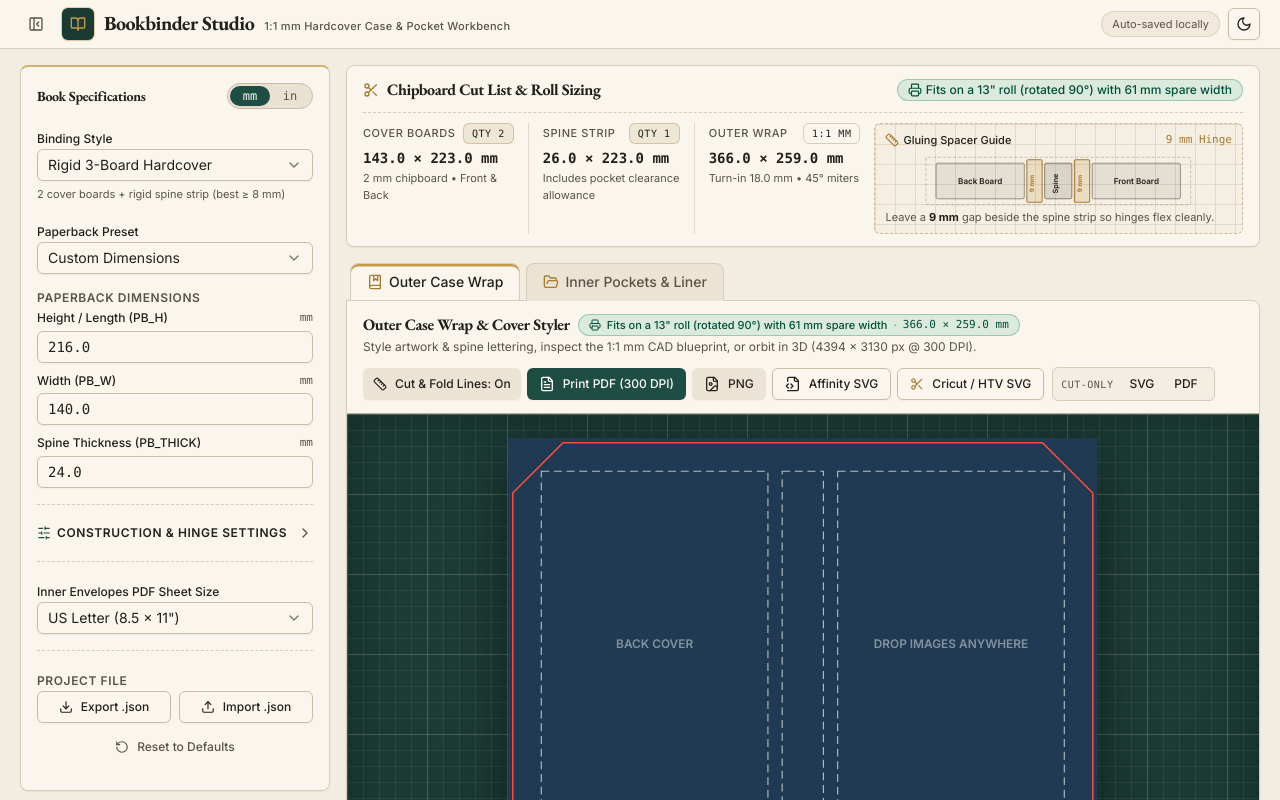
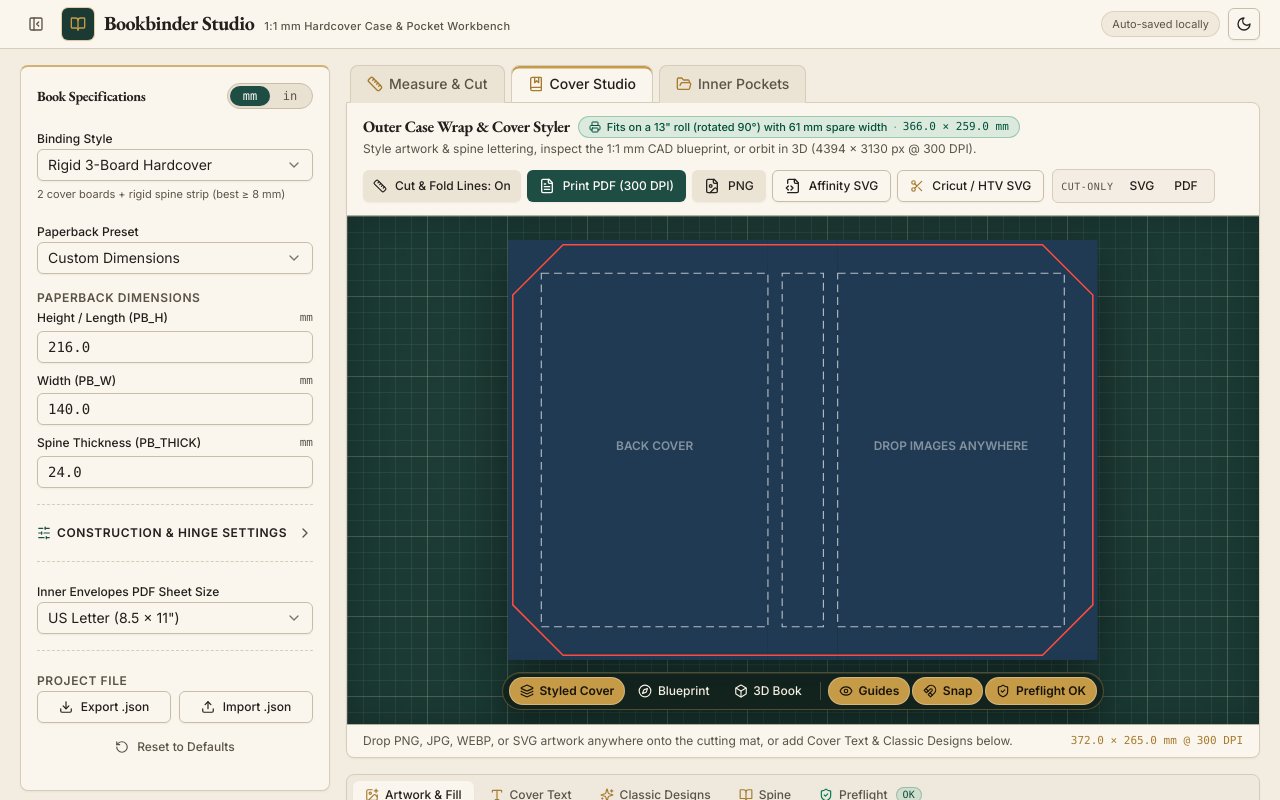
Before and after one commit to anujgtm1/Bookbinder, a React (Vite) app: page / in a window 1280 px wide. Shown: the top 800 px of the page. Built offline with nearby package versions, Linux system fonts and the light colour scheme.

Commit message:
feat(ui): wire 3-tab Hybrid Workbench and Built-In Inner Pockets notice for 1-piece slip cover

```diff
--- a/src/App.tsx
+++ b/src/App.tsx
@@ -1,8 +1,10 @@
-import { BookMarked, FolderOpen } from 'lucide-react';
+import { BookMarked, CheckCircle2, FolderOpen, Ruler } from 'lucide-react';
 import { useEffect, useMemo, useState } from 'react';
-import { CutListCard } from '@/components/CutListCard';
 import { Header } from '@/components/Header';
+import { MeasureAndCutPanel } from '@/components/MeasureAndCutPanel';
 import { SidebarControls } from '@/components/SidebarControls';
+import { Badge } from '@/components/ui/badge';
+import { Button } from '@/components/ui/button';
 import { Tabs, TabsContent, TabsList, TabsTrigger } from '@/components/ui/tabs';
 import { calculateCaseGeometry } from '@/core/geometry';
 import { generateInnerTemplatesPdf, generateOuterWrapPdf } from '@/core/pdfExport';
@@ -20,7 +22,7 @@ import { BookParametersModel, type BookParameters } from '@/types/bookParams';
 import { BookbinderProjectModel, type BookbinderProject } from '@/types/project';
 import { CoverStudioModel, type CoverStudioState } from '@/types/studio';
 
-type WorkspaceTab = 'outer' | 'pockets';
+type WorkspaceTab = 'measure' | 'outer' | 'pockets';
 
 export function App() {
   const [project, setProject] = useState<BookbinderProject>(() => loadProjectFromStorage());
@@ -41,7 +43,16 @@ export function App() {
     }
   }, [project]);
 
+  const isSoftcoverJacket = project.parameters.bindingStyle === 'softcover-jacket';
+
   const handleParamsChange = (parameters: BookParameters) => {
+    if (
+      parameters.bindingStyle === 'softcover-jacket' &&
+      project.parameters.bindingStyle !== 'softcover-jacket' &&
+      activeTab === 'pockets'
+    ) {
+      setActiveTab('outer');
+    }
     setProject((prev) => ({
       ...prev,
       updatedAt: new Date().toISOString(),
@@ -171,9 +182,7 @@ export function App() {
         )}
 
         <div className="flex min-w-0 flex-col gap-4">
-          <CutListCard geometry={geometry} unit={project.parameters.unit} />
-
-          {/* Unified Physical-Part Folder Index Tabs: Outer Case Wrap & Inner Pockets & Liner */}
+          {/* 3-Tab Hybrid Folio Workbench: Measure & Cut, Cover Studio, Inner Pockets */}
           <Tabs
             value={activeTab}
             onValueChange={(value) => setActiveTab(value as WorkspaceTab)}
@@ -182,23 +191,54 @@ export function App() {
             <div className="flex flex-wrap items-end justify-between gap-2 px-1">
               <TabsList className="h-auto gap-1.5 rounded-none bg-transparent p-0">
                 <TabsTrigger
+                  value="measure"
+                  data-testid="nav-measure"
+                  className="folio-index-tab -mb-px px-4 py-2 text-sm font-medium data-[state=active]:shadow-none"
+                >
+                  <Ruler className="h-4 w-4 text-brass" aria-hidden="true" />
+                  Measure &amp; Cut
+                </TabsTrigger>
+                <TabsTrigger
                   value="outer"
                   data-testid="nav-outer"
                   className="folio-index-tab -mb-px px-4 py-2 text-sm font-medium data-[state=active]:shadow-none"
                 >
                   <BookMarked className="h-4 w-4 text-brass" aria-hidden="true" />
-                  Outer Case Wrap
+                  Cover Studio
                 </TabsTrigger>
                 <TabsTrigger
                   value="pockets"
                   data-testid="nav-pockets"
                   className="folio-index-tab -mb-px px-4 py-2 text-sm font-medium data-[state=active]:shadow-none"
                 >
-                  <FolderOpen className="h-4 w-4 text-brass" aria-hidden="true" />
-                  Inner Pockets &amp; Liner
+                  <FolderOpen
+                    className={`h-4 w-4 text-brass ${isSoftcoverJacket ? 'opacity-60' : ''}`}
+                    aria-hidden="true"
+                  />
+                  <span className={isSoftcoverJacket ? 'opacity-65' : undefined}>Inner Pockets</span>
+                  {isSoftcoverJacket && (
+                    <Badge
+                      variant="outline"
+                      data-testid="pockets-builtin-badge"
+                      className="ml-0.5 h-4 px-1.5 font-mono text-[10px]"
+                    >
+                      Built-In
+                    </Badge>
+                  )}
                 </TabsTrigger>
               </TabsList>
             </div>
+
+            <TabsContent value="measure" className="mt-0">
+              <MeasureAndCutPanel
+                geometry={geometry}
+                splitMode={project.parameters.splitMode}
+                unit={project.parameters.unit}
+                exportingOuterPdf={exportingTarget === 'outer-pdf'}
+                onDownloadOuterSvg={handleDownloadOuterSvg}
+                onDownloadOuterPdf={handleDownloadOuterPdf}
+              />
+            </TabsContent>
 
             <TabsContent value="outer" className="mt-0">
               <CoverStyler
@@ -214,11 +254,64 @@ export function App() {
                 }
                 onDownloadOuterSvg={handleDownloadOuterSvg}
                 onDownloadOuterPdf={handleDownloadOuterPdf}
+                onOpenMeasureAndCut={() => setActiveTab('measure')}
                 onStatusMessage={setStatusMessage}
               />
             </TabsContent>
 
             <TabsContent value="pockets" className="mt-0">
+              {isSoftcoverJacket ? (
+                <section
+                  aria-label="Built-In Inner Pockets Notice"
+                  data-testid="pockets-not-needed-notice"
+                  className="rounded-b-lg rounded-tr-lg border border-border bg-card p-6 shadow-xs sm:p-8"
+                >
+                  <div className="mx-auto flex max-w-xl flex-col items-center text-center">
+                    <div className="mb-3 inline-flex h-11 w-11 items-center justify-center rounded-full border border-emerald-700/30 bg-emerald-600/12 text-emerald-800 dark:text-emerald-300">
+                      <CheckCircle2 className="h-5 w-5" aria-hidden="true" />
+                    </div>
+                    <Badge variant="outline" className="mb-2 font-mono text-[10px] uppercase">
+                      Built-In Slip-In Pockets
+                    </Badge>
+                    <h2 className="font-serif text-lg font-semibold tracking-tight text-foreground">
+                      Inner Pockets Are Already Included
+                    </h2>
+                    <p className="mt-2 text-sm leading-relaxed text-muted-foreground">
+                      Separate Inner Pockets &amp; Spine Liner are not needed for the 1-Piece
+                      Fold-and-Glue Slip Cover — your slip-in pockets and 4 wrap-over glue tabs are
+                      already built into the Cover Studio sheet.
+                    </p>
+                    <div className="mt-5 flex flex-wrap items-center justify-center gap-2.5">
+                      <Button
+                        type="button"
+                        variant="default"
+                        size="sm"
+                        data-testid="pockets-return-studio-btn"
+                        onClick={() => setActiveTab('outer')}
+                      >
+                        <BookMarked className="h-4 w-4" aria-hidden="true" />
+                        Return to Cover Studio
+                      </Button>
+                      <Button
+                        type="button"
+                        variant="outline"
+                        size="sm"
+                        data-testid="pockets-switch-flexible-btn"
+                        onClick={() =>
+                          handleParamsChange(
+                            BookParametersModel.clampAndNormalize({
+                              ...project.parameters,
+                              bindingStyle: 'flexible-spine',
+                            }),
+                          )
+                        }
+                      >
+                        Switch to Flexible Spine
+                      </Button>
+                    </div>
+                  </div>
+                </section>
+              ) : (
                 <InnerPocketsStudio
                   geometry={geometry}
                   pocketStyle={project.studio.pocketStyle}
@@ -233,6 +326,7 @@ export function App() {
                   onDownloadInnerPdf={handleDownloadInnerPdf}
                   onStatusMessage={setStatusMessage}
                 />
+              )}
             </TabsContent>
           </Tabs>
         </div>
```
Lines whose indentation alone changed are shown as unchanged.
